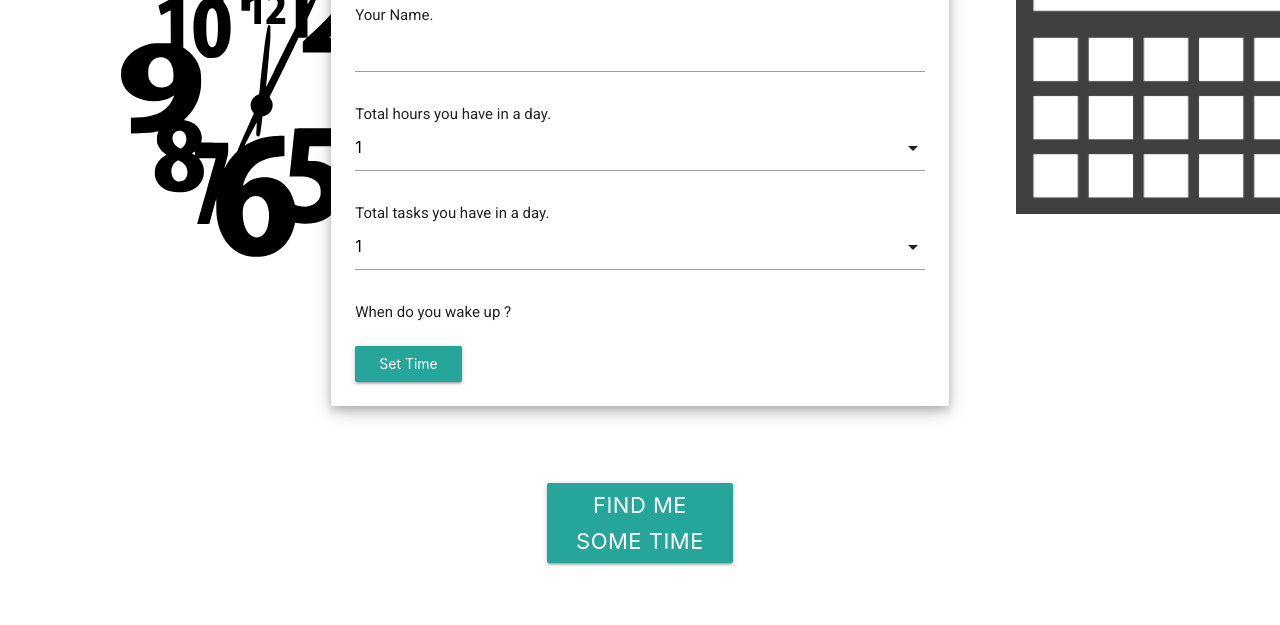
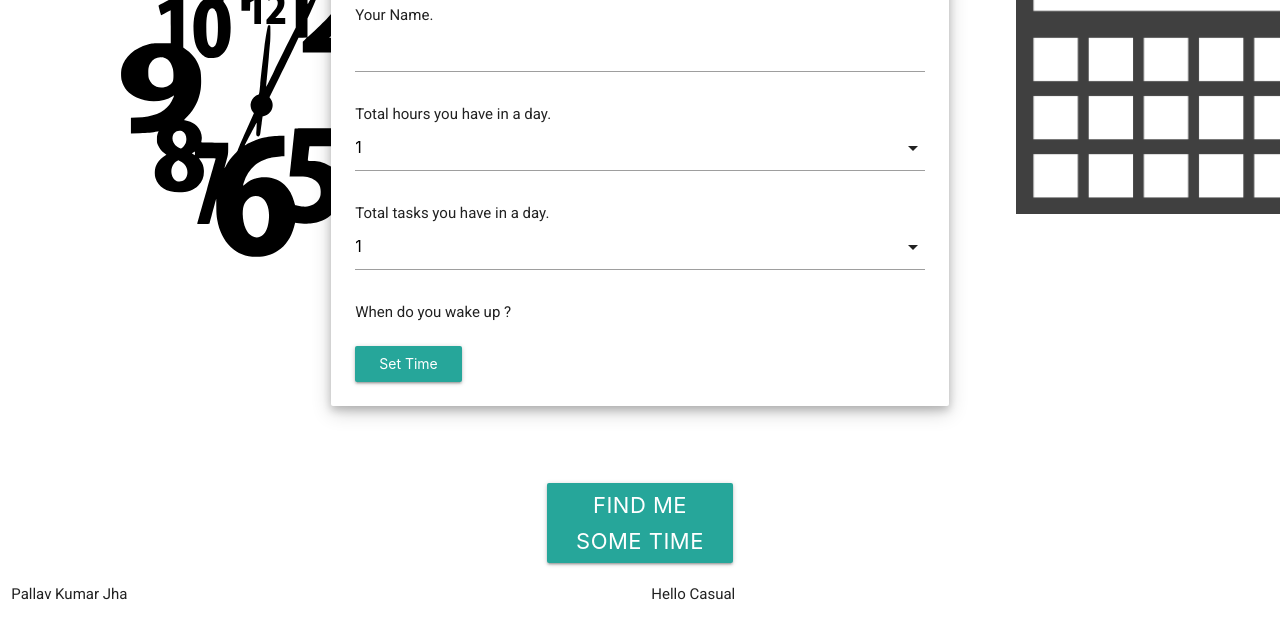
Before and after one commit to The-Visitor/theTimeKeeper, a plain HTML site: page Index.html in a window 1280 px wide. Shown: the part 294-919 px from the top of the page. Before the commit the page ends 877 px from the top, so only its background shows below. Drawn offline with nearby package versions, Linux system fonts and the light colour scheme.

Commit message:
started on second page

```diff
--- a/Index.html
+++ b/Index.html
@@ -17,7 +17,8 @@
     <script src="scripts/main.js"></script>
 </head>
 <body>
-    <section>
+    <!--First section-->
+    <section id="firstSection">
         <div class="row" id="mainDiv">
             <div class="col m3">
                 <img src="images/clock.svg" id="clockImage">
@@ -94,5 +95,18 @@
             </div>
         </div>
     </section>
+
+    <!--Second section-->
+    <section id="secondSection">
+        <div class="row">
+            <div class="col m6">
+                Pallav Kumar Jha
+            </div>
+            <div class="col m6">
+                Hello Casual
+            </div>
+
+        </div>
+    </section>
 </body>
 </html>
```
